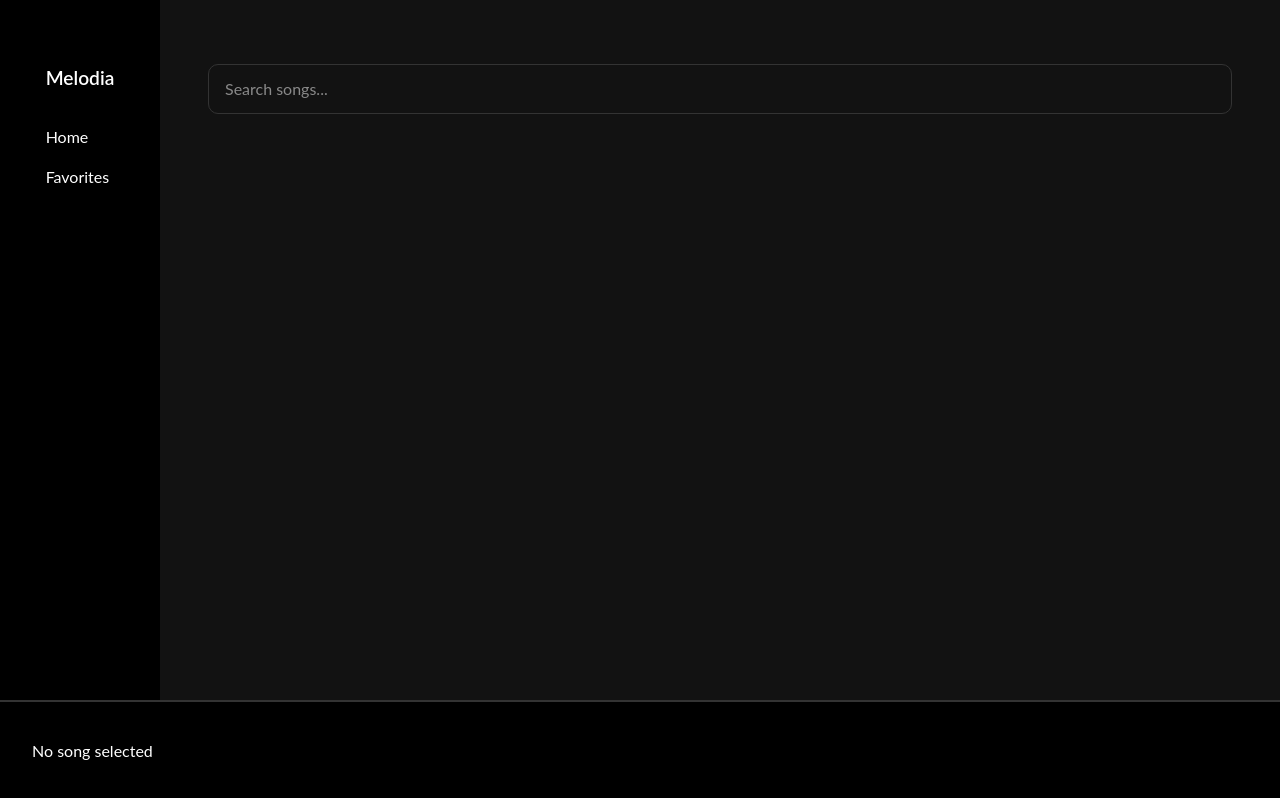
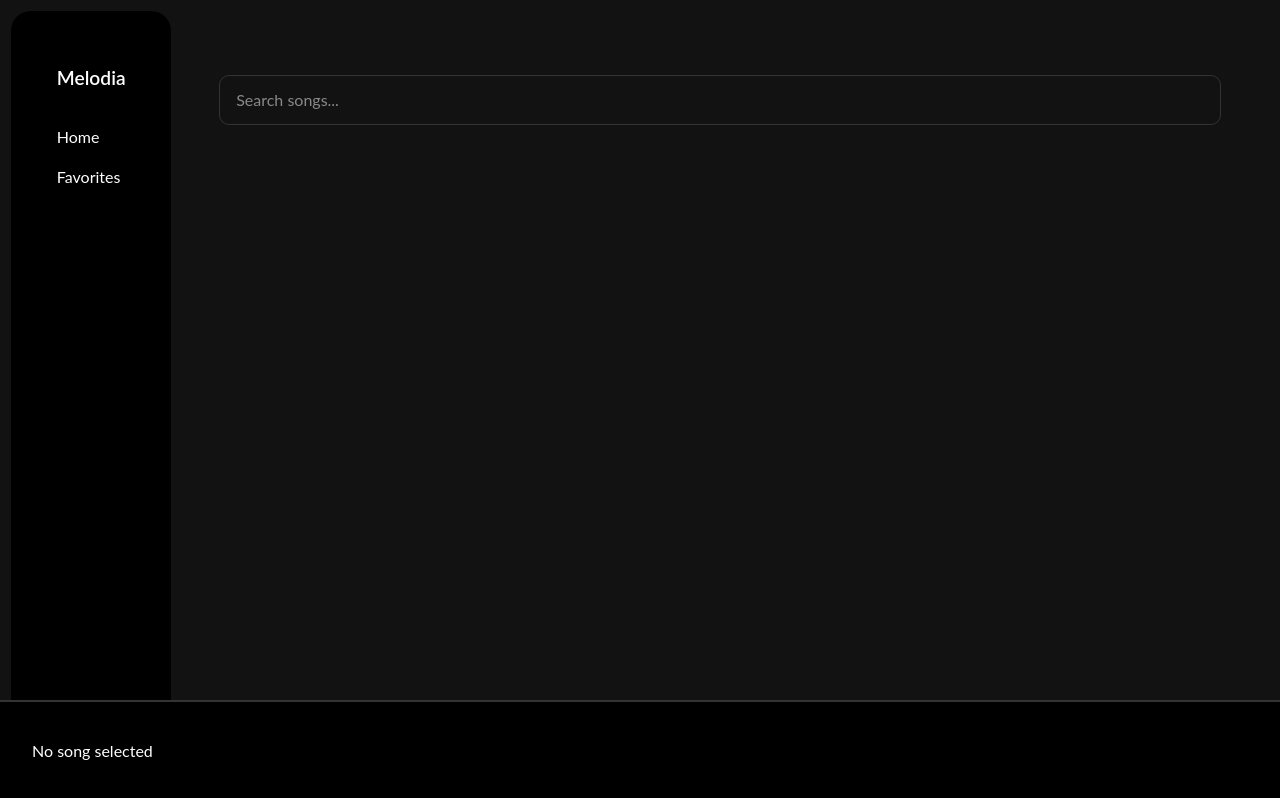
Before and after one commit to herdisheida/Melodia, a Next.js app in the folder my-app/: page / in a window 1280 px wide. Built offline with nearby package versions, Linux system fonts and the light colour scheme.

Commit message:
make borde rof whole screen

```diff
--- a/my-app/app/album/[collectionId]/AlbumPage.module.css
+++ b/my-app/app/album/[collectionId]/AlbumPage.module.css
@@ -1,9 +1,9 @@
 .page {
-  padding: 1.5rem;
+  padding: 0 1.5rem;
 }
 
 @media (max-width: 768px) {
   .page {
-    padding: 1rem;
+    padding: 0 1rem;
   }
 }
--- a/my-app/styles/global.css
+++ b/my-app/styles/global.css
@@ -24,10 +24,14 @@ main {
   grid-template-columns: 160px 1fr;
   min-height: 100vh;
 
+  /* space between objects and the border/end of the screen */
+  padding: 0.7rem;
+
   .sidebarArea {
     display: flex;
     justify-content: center;
     background: var(--color-black);
+    border-radius: 1.25rem;
   }
 }
 
```
